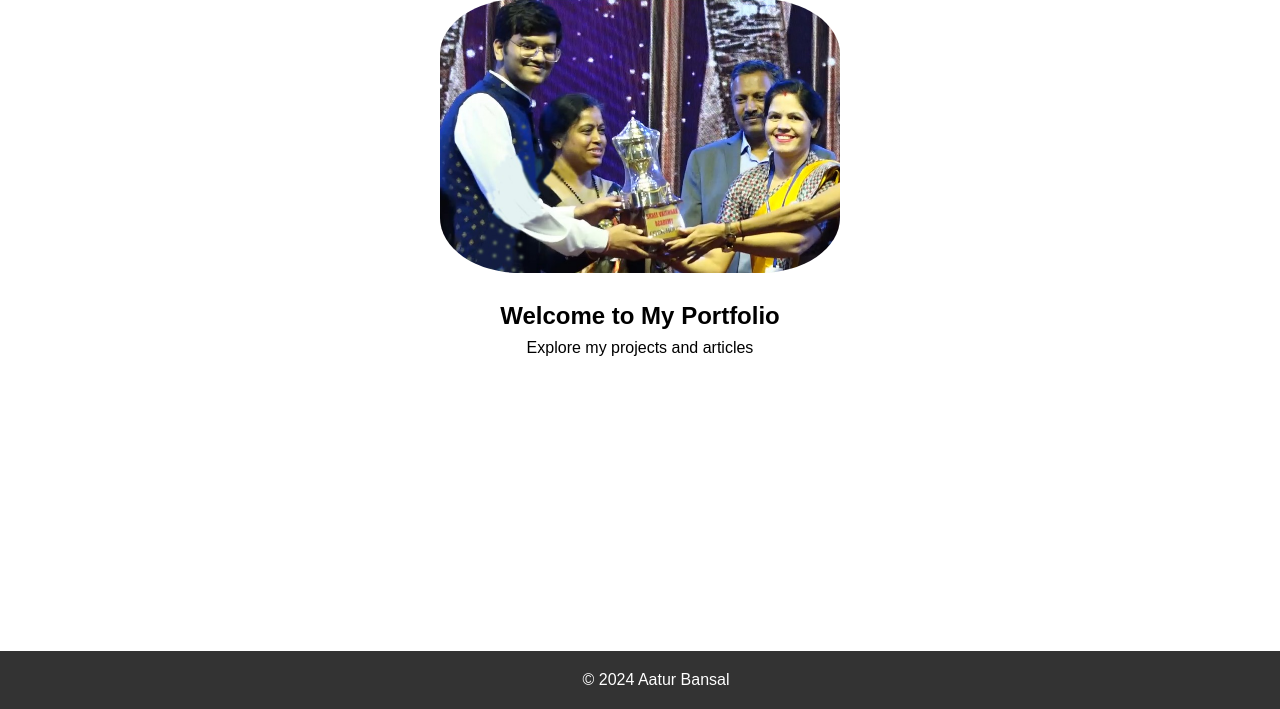
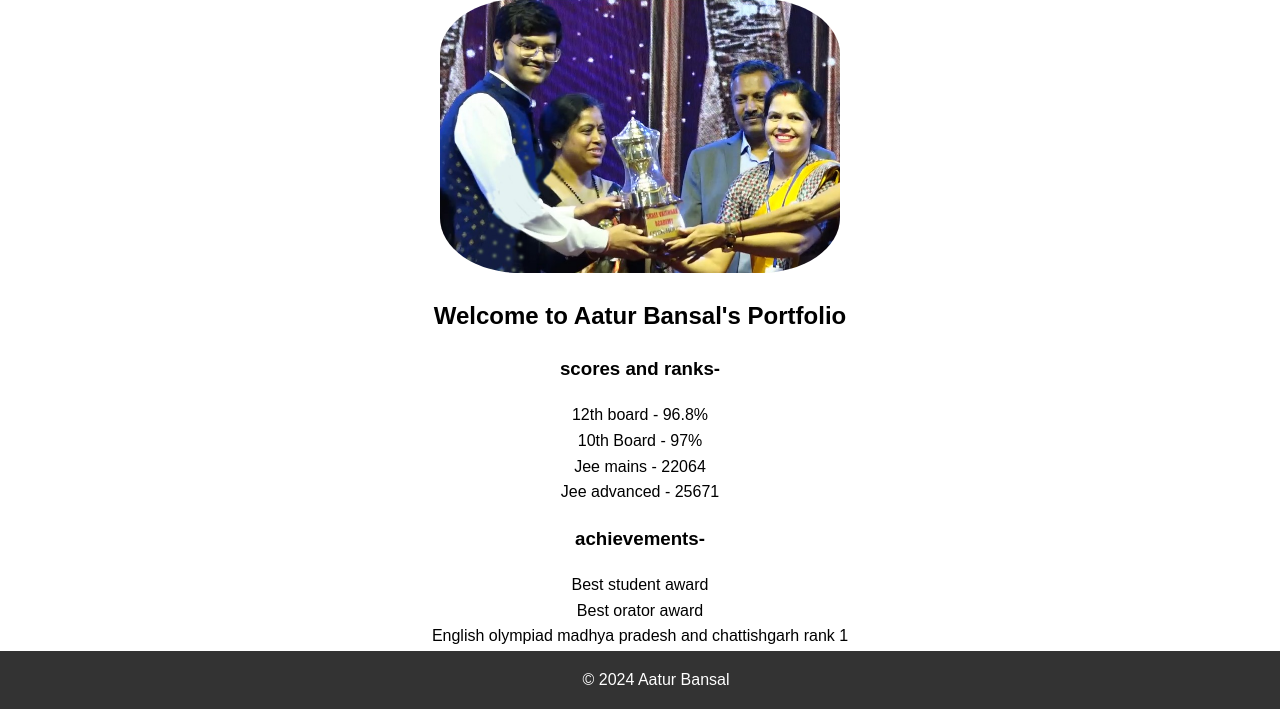
Before and after one commit to Aaturcodes/profile, a Flask app: page / in a window 1280 px wide. Shown: the part 91-800 px from the top of the page. Run offline with Flask 3, Linux system fonts and the light colour scheme.

Commit message:
modified

```diff
--- a/static/css/styles.css
+++ b/static/css/styles.css
@@ -25,6 +25,10 @@ nav a {
     color: #fff;
     margin: 0 1rem;
     text-decoration: none;
+}
+.pict {
+tex-align: center;
+ padding: 2rem;
 }
 
 .hero {
--- a/templates/index.html
+++ b/templates/index.html
@@ -3,7 +3,16 @@
 {% block content %}
 <section class="hero">
     <img src="{{ url_for('static', filename='images/profile.jpg') }}" alt="Profile Picture" class="profile-pic">
-    <h1>Welcome to My Portfolio</h1>
-    <p>Explore my projects and articles</p>
+    <h1>Welcome to Aatur Bansal's Portfolio</h1>
+    <h3>scores and ranks-</h3>
+    <p>12th board - 96.8%<br>
+    10th Board - 97%<br>
+    Jee mains  - 22064<br>
+    Jee advanced - 25671<br></p>
+    <h3>achievements-</h3>
+    <p>Best student award<br>
+    Best orator award <br>
+    English olympiad madhya pradesh and chattishgarh rank 1<br>
+    Explore my projects and articles</p>
 </section>
 {% endblock %}
```
